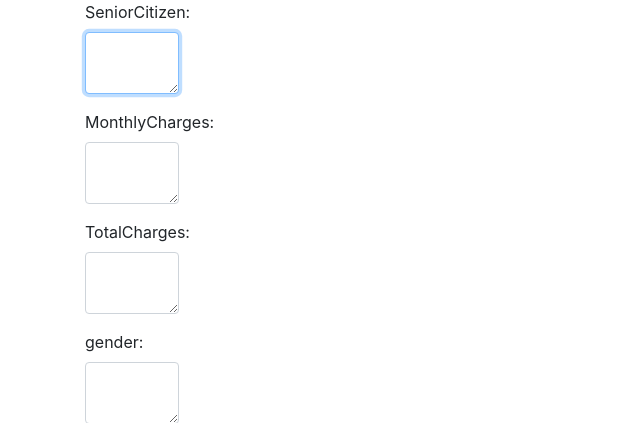
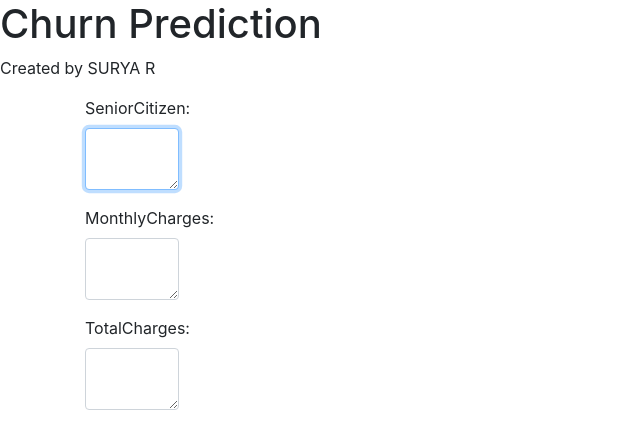
Before and after one commit to SuryaR08/Customer-Churn-Prediction, a Python web app: template Templates/home.html in a window 1280 px wide. Shown: the top 423 px of the page, without its empty margins (0-640 px from the left). Run offline with Jinja, Linux system fonts and the light colour scheme; the template is opened without the code that fills it, so the values that code supplies are empty; some libraries are stand-ins or nearby versions.

Commit message:
Update home.html

```diff
--- a/Templates/home.html
+++ b/Templates/home.html
@@ -6,7 +6,10 @@
   <script src="https://maxcdn.bootstrapcdn.com/bootstrap/4.3.1/js/bootstrap.min.js"></script>
 </head>
    <body>
-      <title>Churn Prediction</title>
+      <div class="header">
+		<h1>Churn Prediction</h1>
+		<p>Created by SURYA R</p>
+	 </div>
 	  <div class="container">
 		<div class="row">
 
```
